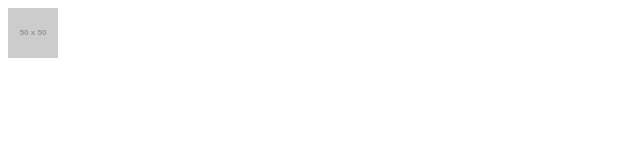
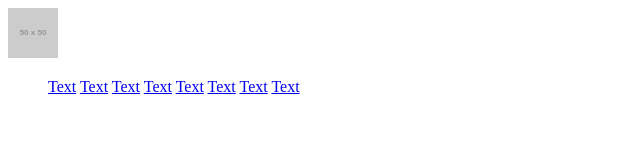
Before and after one commit to NemesioMangubat/aig, a website: page builds/development/index.html in a window 1280 px wide. Shown: the whole page, without its empty margins (0-640 px from the left). Drawn offline with Linux system fonts and the light colour scheme; placeholder pictures from the web are drawn by us.

Commit message:
AddedNav

```diff
--- a/builds/development/index.html
+++ b/builds/development/index.html
@@ -43,6 +43,19 @@
         </div>
     </header>
 
+    <nav>
+        <ul>
+            <a href="#">Text</a>
+            <a href="#">Text</a>
+            <a href="#">Text</a>
+            <a href="#">Text</a>
+            <a href="#">Text</a>
+            <a href="#">Text</a>
+            <a href="#">Text</a>
+            <a href="#">Text</a>
+        </ul>
+    </nav>
+
 </div><!-- End inner-wrapper -->
 </div><!-- End wrappper -->
 
```
